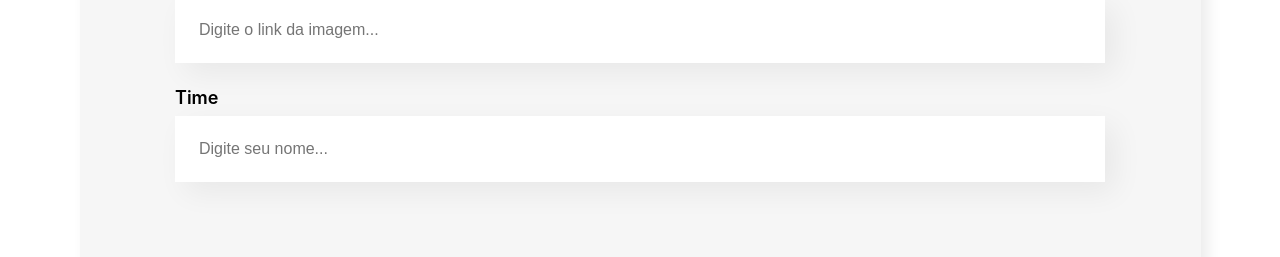
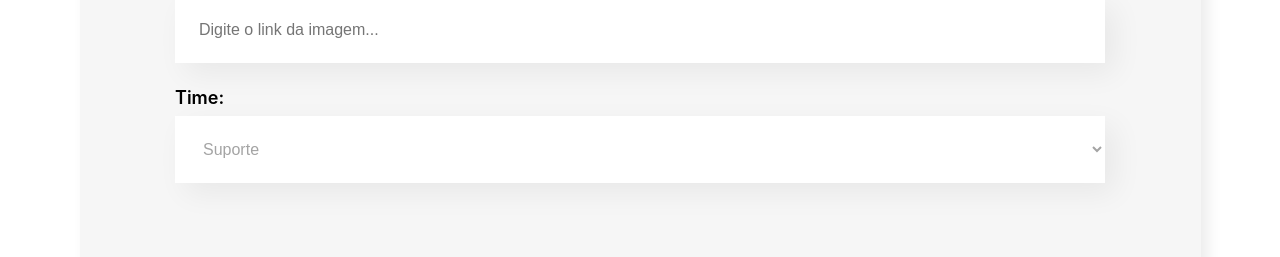
Before and after one commit to rebecapartenos/organo-alura, a React (Create React App) app: page / in a window 1280 px wide. Shown: the part 995-1252 px from the top of the page. Built offline with nearby package versions, Linux system fonts and the light colour scheme; the HTML template or start-up script is replaced by a standard one.

Commit message:
add DropDown component file and import in form component

```diff
--- /dev/null
+++ b/src/components/DropDown/DropDown.js
@@ -0,0 +1,15 @@
+import React, { Component } from 'react'
+
+export default class DropDown extends Component {
+
+    render() {
+        return (
+            <div>
+                <label className="form-label">{this.props.labelName}</label>
+                <select className='form-input'>
+                    {this.props.itens.map(item => {return <option key={item}>{item}</option>})}
+                </select>
+            </div>
+        )
+    }
+}
--- a/src/components/Form/Form.js
+++ b/src/components/Form/Form.js
@@ -1,5 +1,6 @@
 import React, {Component} from "react";
 import FormElement from "../FormElement/FormElement.js";
+import DropDown from "../DropDown/DropDown.js";
 
 import './Form.css'
 
@@ -33,11 +34,10 @@ class Form extends Component{
                                 placeholder = "Digite o link da imagem..."
                                 name = "image"
                             />
-                            <FormElement
-                                labelName =  "Time"
-                                type = "text"
-                                placeholder = "Digite seu nome..."
-                                name = "time"/>
+                            <DropDown
+                                labelName = "Time:"
+                                itens = {["Suporte", "Comercial", "Marketing", "Infraestrutura", "Gestão", "Financeiro"]}
+                            />
                         </form>
 
                     </div>
```
